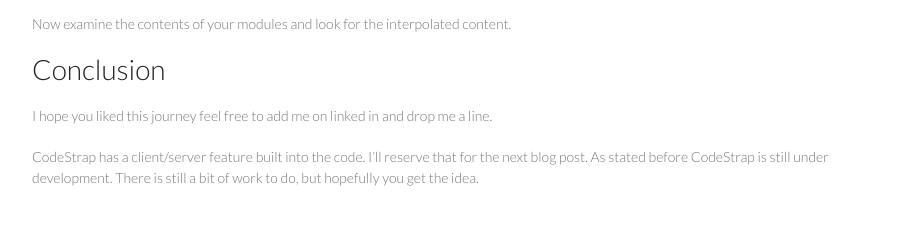
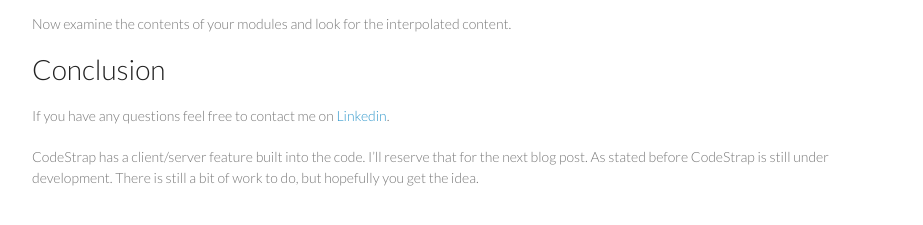
Before and after one commit to devspecops/dumbsysadmin, a Jekyll site: the page built from _posts/2015-01-15-introducing-codestrap.md, in a window 1280 px wide and 900 px high, scrolled down 11556 px. Shown: the part 642-867 px from the top of the window, without its empty margins (178-1101 px from the left). Built offline with Jekyll 4.4.1, drawn with Linux system fonts in a browser that asks for light colours.

```diff
--- a/_posts/2015-01-15-introducing-codestrap.md
+++ b/_posts/2015-01-15-introducing-codestrap.md
@@ -678,7 +678,7 @@
 
 # Conclusion
 
-I hope you liked this journey feel free to add me on linked in and drop me a line.
+If you have any questions feel free to contact me on [Linkedin](http://au.linkedin.com/in/dexterplameras).
 
 CodeStrap has a client/server feature built into the code. I'll reserve that for the next blog post.
 As stated before CodeStrap is still under development. There is still a bit of work to do, but hopefully you get the
```
Also changed, not shown: posts.html (+4 -4 lines), projects.html (+4 -4 lines).
